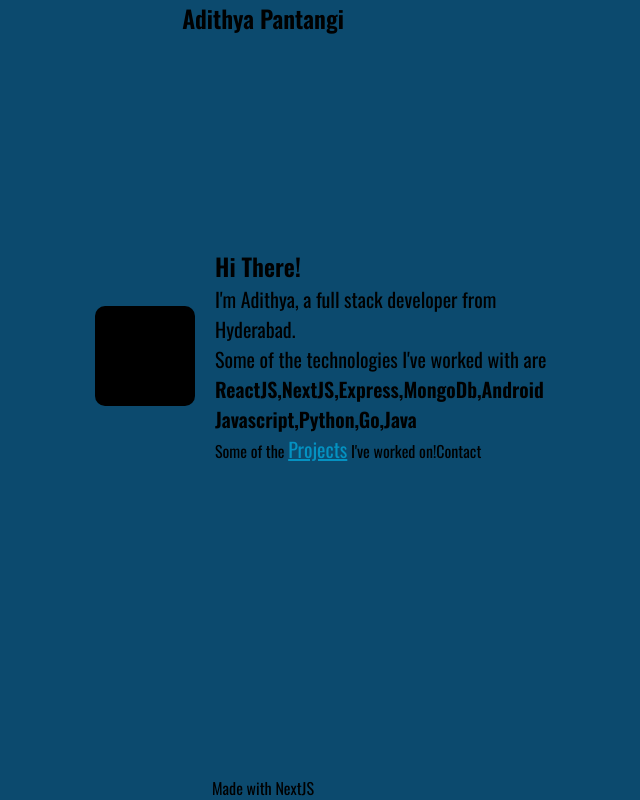
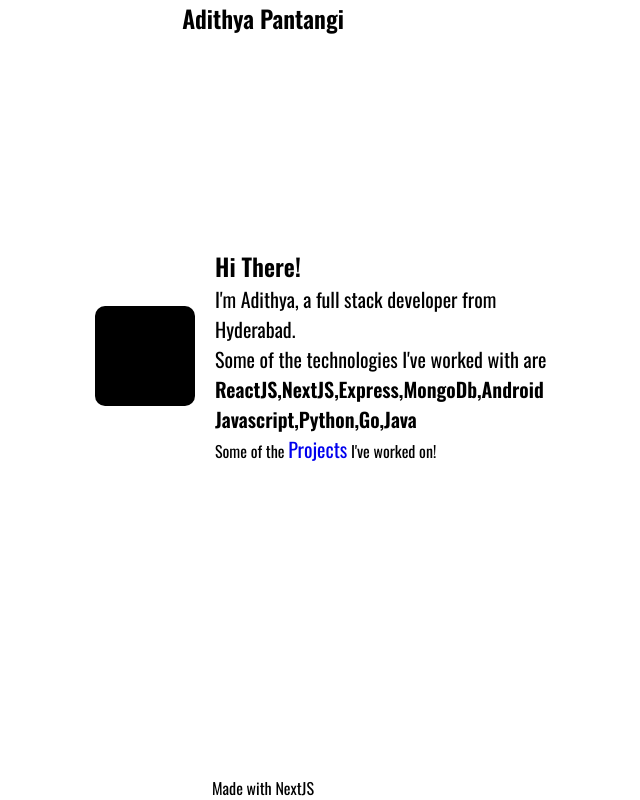
Before and after one commit to Adi343/adithya, a Next.js app: page / in a window 1280 px wide. Shown: the whole page, without its empty margins (377-1017 px from the left). Built offline with nearby package versions, Linux system fonts and the light colour scheme.

Commit message:
Updated project link styling

```diff
--- a/pages/index.js
+++ b/pages/index.js
@@ -15,7 +15,7 @@ export default function Home() {
           flexDirection: "column",
           alignItems: "center",
           justifyContent: "space-between",
-          backgroundColor: "#0c4a6e",
+          backgroundColor: "white",
         }}
       >
         <span style={{ fontSize: "1.5rem", fontWeight: "bold" }}>
@@ -80,20 +80,18 @@ export default function Home() {
             <span>
               {`Some of the `}{" "}
               <Link href="/projects">
-                <a>
-                  <span
-                    style={{
-                      textDecoration: "underline",
-                      fontSize: "1.25rem",
-                      color: "#0492c2",
-                    }}
-                  >
-                    Projects
-                  </span>
+                <a
+                  // style={{
+                  //   // textDecoration: "underline",
+                  //   fontSize: "1.25rem",
+                  //   color: "#0000EE",
+                  // }}
+                  className="linkStyle"
+                >
+                  Projects
                 </a>
               </Link>
               {` I've worked on!`}
-              Contact
             </span>
           </div>
         </div>
--- a/styles/globals.css
+++ b/styles/globals.css
@@ -9,7 +9,7 @@ body {
   /* min-width: 100vw; */
   overflow: auto;
   overflow-x: hidden;
-  background-color: #0c4a6e;
+  /* background-color: #0c4a6e; */
 }
 
 a {
@@ -38,6 +38,15 @@ a {
   margin-right: 20px;
 }
 
+.linkStyle {
+  font-size: 1.25rem;
+  color: #0000ee;
+}
+
+.linkStyle:hover {
+  text-decoration: underline;
+}
+
 @media screen and (max-width: 500px) {
   .profileCard {
     flex-direction: column;
```
